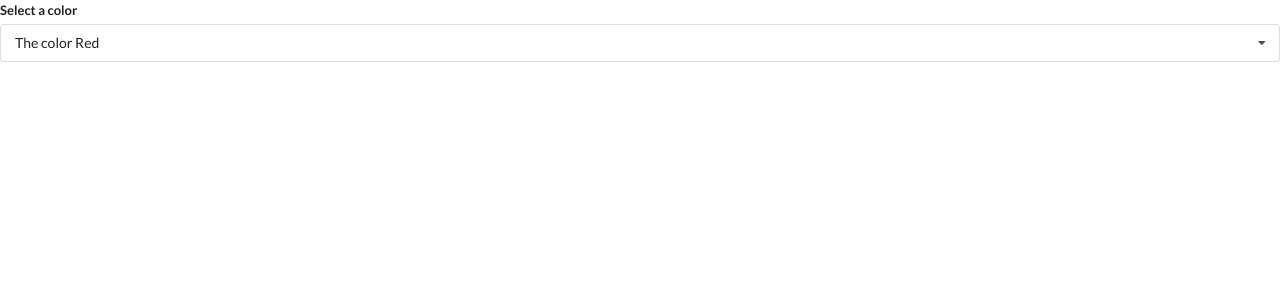
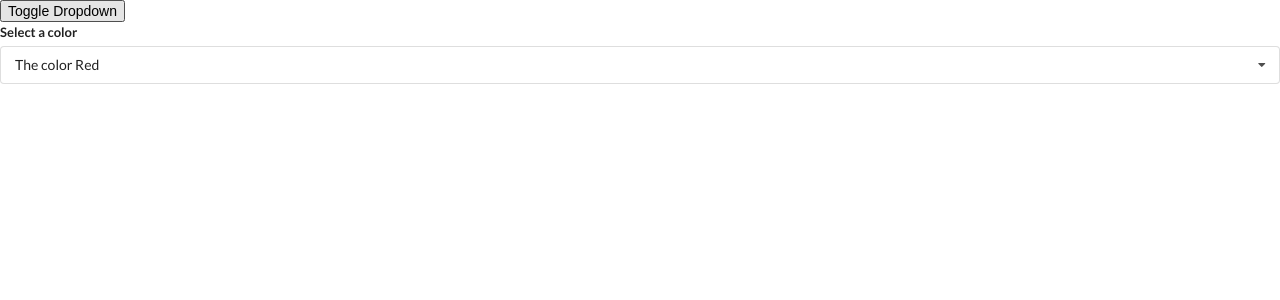
Before and after one commit to chall298/widgets, a React (Create React App) app: page / in a window 1280 px wide. Shown: the top 300 px of the page. Built offline with nearby package versions, Linux system fonts and the light colour scheme.

Commit message:
added a toggle button for the dropdown menu

```diff
--- a/src/App.js
+++ b/src/App.js
@@ -35,15 +35,18 @@
 
 export default () => {
     const [selected, setSelected] = useState(options[0]);
+    const [showDropdown, setShowDropdown] = useState(true);
 
     return  (
     <div>
-        {/* <Accordion items={items} /> */}
-        <Dropdown
-            selected={selected}
-            onSelectedChange={setSelected}
-            options={options}
-        />
+        <button onClick={() => setShowDropdown(!showDropdown)}>Toggle Dropdown</button>
+        {showDropdown ?
+            <Dropdown
+                selected={selected}
+                onSelectedChange={setSelected}
+                options={options}
+            /> : null
+        }
     </div>
     );
 };
--- a/src/components/Dropdown.js
+++ b/src/components/Dropdown.js
@@ -6,7 +6,10 @@
 
     useEffect(() => {
         document.body.addEventListener('click', (event) => {
-            console.log(event.target)
+            if(ref.current && ref.current.contains(event.target)) {
+                return;
+            }
+
             setOpen(false);
         }, {capture: true});
     }, []);
```
Also changed, not shown: 1 other file (tests, documents, lock files or other folders).
